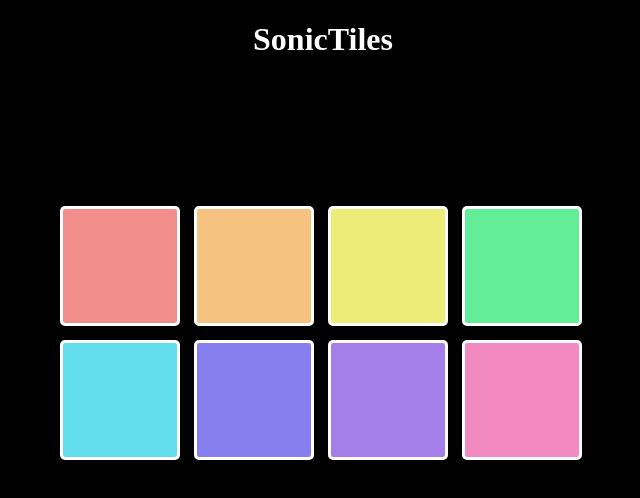
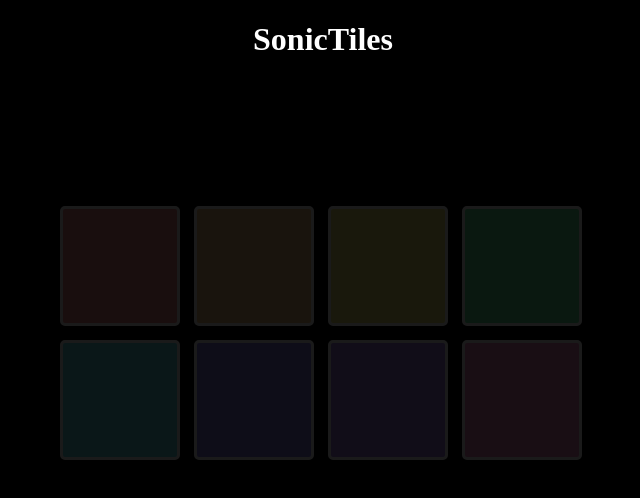
Before and after one commit to ChandiraVihan/SonicTiles-SoundBoard, a React (Vite) app: page / in a window 1280 px wide. Shown: the top 498 px of the page, without its empty margins (317-957 px from the left). Built offline with nearby package versions, Linux system fonts and the light colour scheme.

Commit message:
Turn-off-buttonByDefault

```diff
--- a/src/index.css
+++ b/src/index.css
@@ -26,5 +26,9 @@ button {
     border: 3px solid white;
     border-radius: 5px;
     cursor: pointer;
+    opacity: 0.1;
+}
 
+button.on {
+    opacity: 1;
 }
```
